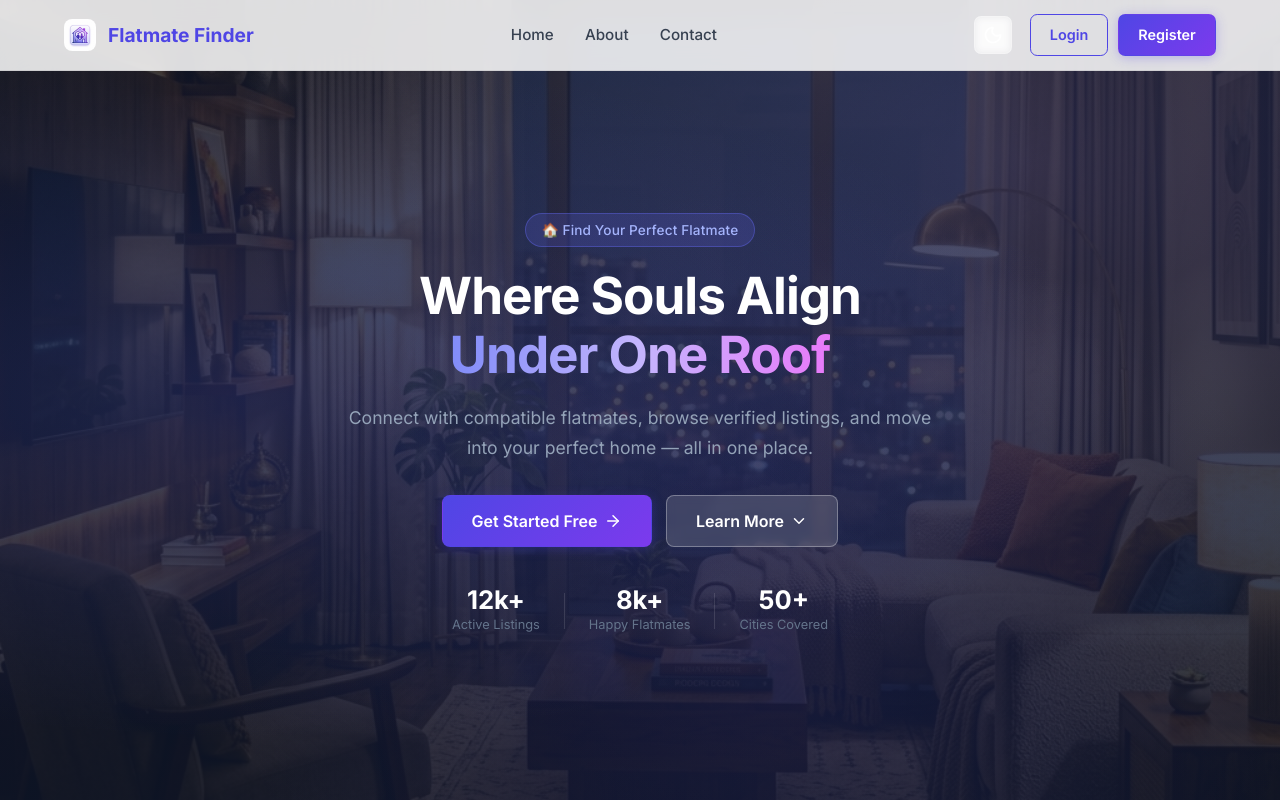
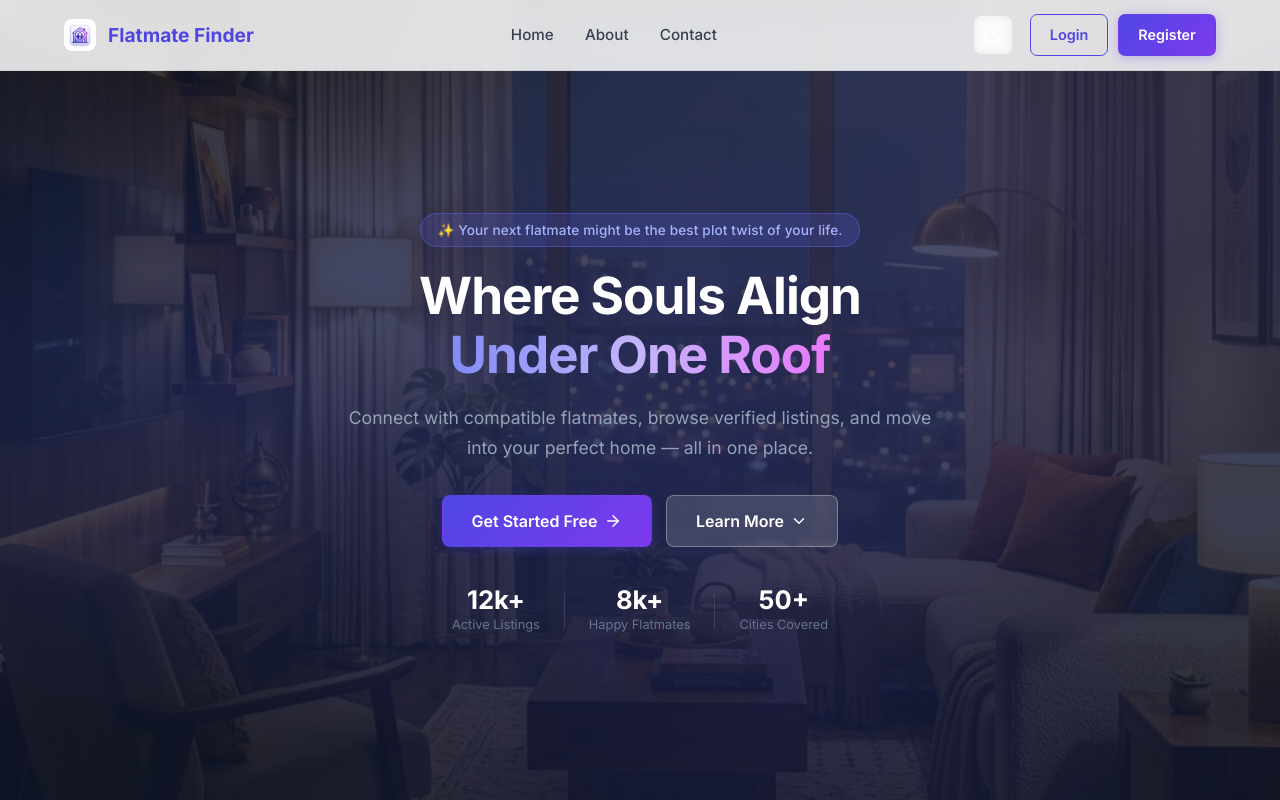
Before and after one commit to Gkchvcg/Flatmate-Finder, a React (Vite) app in the folder frontend/: page / in a window 1280 px wide. Shown: the top 800 px of the page. Built offline with nearby package versions, Linux system fonts and the light colour scheme; no server answers.

Commit message:
Updated Hero pill text to: Your next flatmate might be the best plot twist of your life.

```diff
--- a/frontend/src/pages/LandingPage.jsx
+++ b/frontend/src/pages/LandingPage.jsx
@@ -84,7 +84,7 @@ const LandingPage = () => {
             animate={{ opacity: 1, scale: 1 }}
             transition={{ delay: 0.2, duration: 0.5 }}
           >
-            🏠 Find Your Perfect Flatmate
+            ✨ Your next flatmate might be the best plot twist of your life.
           </motion.span>
           <motion.h1
             className="lnd-hero-title"
```
